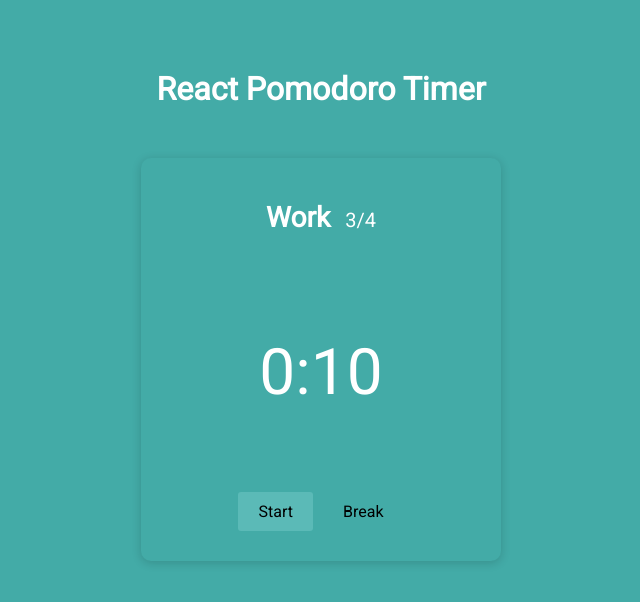
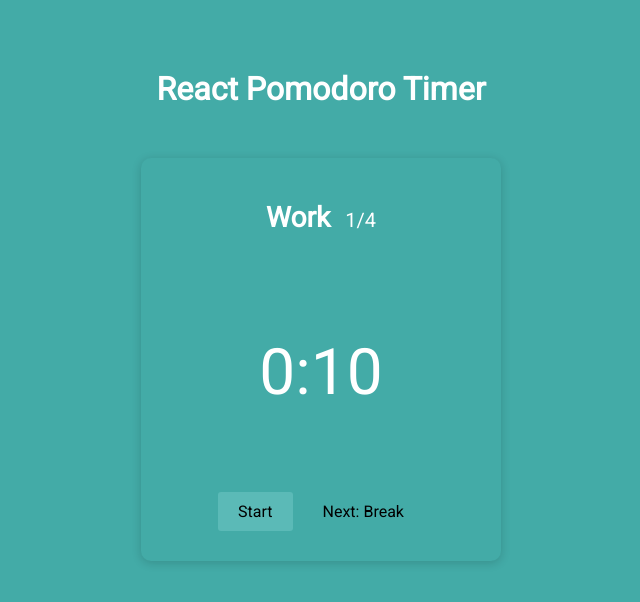
Before and after one commit to matyiu/react-pomodoro-timer, a React app: page / in a window 1280 px wide. Shown: the top 602 px of the page, without its empty margins (319-959 px from the left). Built offline with nearby package versions, Linux system fonts and the light colour scheme.

Commit message:
Added button to skip timer

```diff
--- a/src/js/components/PomodoroTimer.js
+++ b/src/js/components/PomodoroTimer.js
@@ -15,6 +15,39 @@ const PomodoroTimer = () => {
     const [ position, setPosition ] = useState(0);
     const timer = useRef(null);
 
+    const setBreak = () => {
+        if (position === (LONGBREAKCYCLE - 1)) {
+            setCycle('long break');
+
+            return LONGBREAKTIME
+        }
+
+        setCycle('short break');
+        return SHORTRESTTIME;
+    }
+
+    const setWork = () => {
+        setCycle('work');
+        setPosition(prevPosition =>
+            prevPosition === 3 ? 0 : prevPosition + 1);
+
+        return WORKTIME;
+    }
+
+    const updateTimer = prevTime => {
+        if (prevTime < 1) {
+            timer.current = clearInterval(timer.current);
+
+            if (cycle === 'work') {
+                return setBreak();
+            } else {
+                return setWork();
+            }
+        }
+
+        return prevTime - 1;
+    }
+
     const handlePlayTimer = () => {
         if (timer.current) {
             timer.current = clearInterval(timer.current);
@@ -23,38 +56,26 @@ const PomodoroTimer = () => {
 
         timer.current = setInterval(
             () => {
-                setTime(prevTime => {
-                    if (prevTime < 1) {
-                        timer.current = clearInterval(timer.current);
-
-                        if (cycle === 'work') {
-                            setCycle('short break');
-                            setPosition(prevPosition => prevPosition + 1);
-
-                            if (position === (LONGBREAKCYCLE - 1)) {
-                                setCycle('long break');
-
-                                return LONGBREAKTIME
-                            }
-
-                            return SHORTRESTTIME;
-                        } else if (cycle === 'long break') {
-                            setCycle('work');
-                            setPosition(0)
-
-                            return WORKTIME;
-                        } else if (cycle === 'short break') {
-                            setCycle('work');
-
-                            return WORKTIME;
-                        }
-                    }
-
-                    return prevTime - 1;
-                })
+                setTime(updateTimer)
             },
             1000
         );
+    }
+
+    const handleNext = () => {
+        if (cycle === 'work') {
+            if (position === (LONGBREAKCYCLE - 1)) {
+                setCycle('long break');
+                setTime(LONGBREAKTIME);
+            } else {
+                setCycle('short break');
+                setTime(SHORTRESTTIME)
+            }
+        } else {
+            setCycle('work');
+            setTime(WORKTIME);
+            setPosition(prevPosition => prevPosition === 3 ? 0 : prevPosition + 1);
+        }
     }
 
     const minutes = Math.trunc(time / 60);
@@ -63,13 +84,16 @@ const PomodoroTimer = () => {
     return (
         <div className="pomodoro-timer">
             <h3>{ucfirst(cycle)}</h3>
-            <p className="timer-round">3/4</p>
+            <p className="timer-round">{position + 1}/{LONGBREAKCYCLE}</p>
             <div className="timer">
                 <span className="timer-text">{minutes}:{seconds < 10 ? '0' + seconds : seconds}</span>
             </div>
             <div className="timer-controls">
                 <button onClick={handlePlayTimer} className="timer-pause">Start</button>
-                <button className="timer-next">Break <i class="fas fa-arrow-right"></i></button>
+                <button className="timer-next" onClick={handleNext}>
+                    Next: {cycle === 'work' ? 'Break' : 'Work'}
+                    <i class="fas fa-arrow-right"></i>
+                </button>
             </div>
         </div>
     );
```
